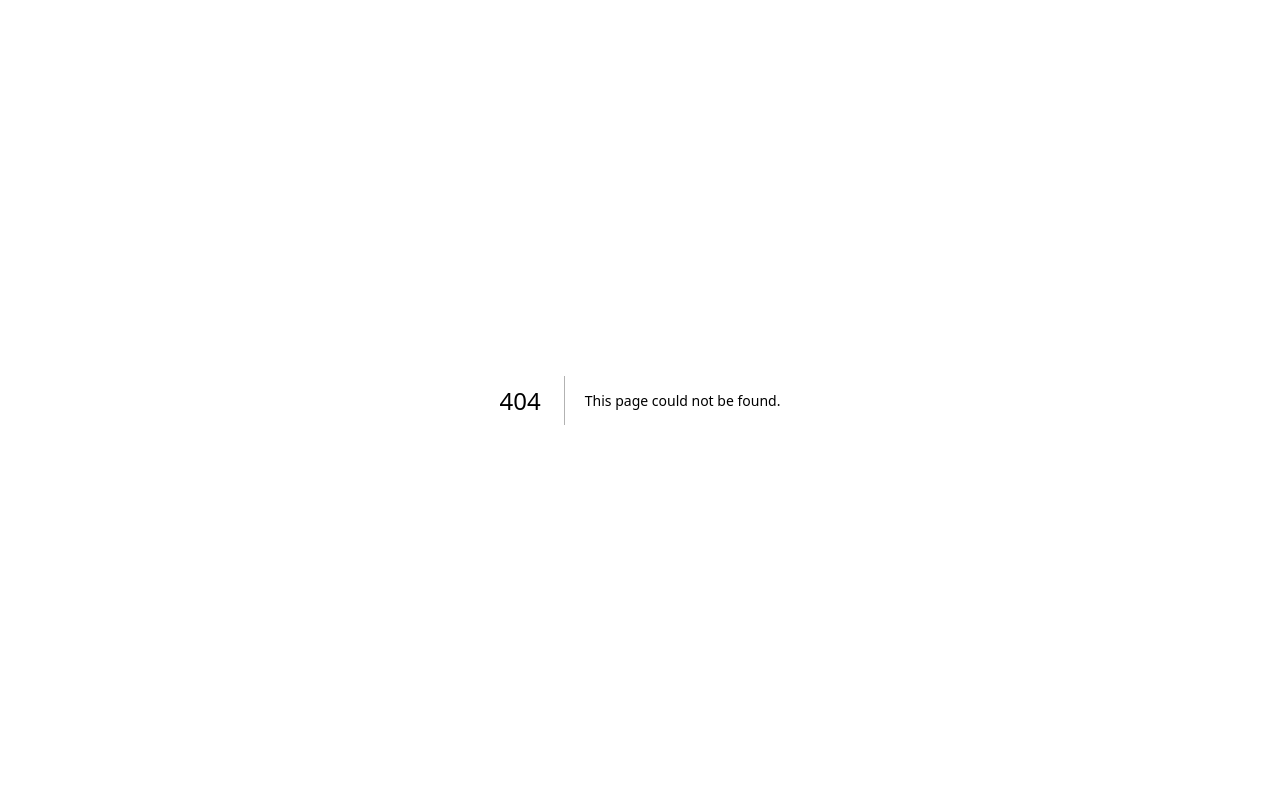
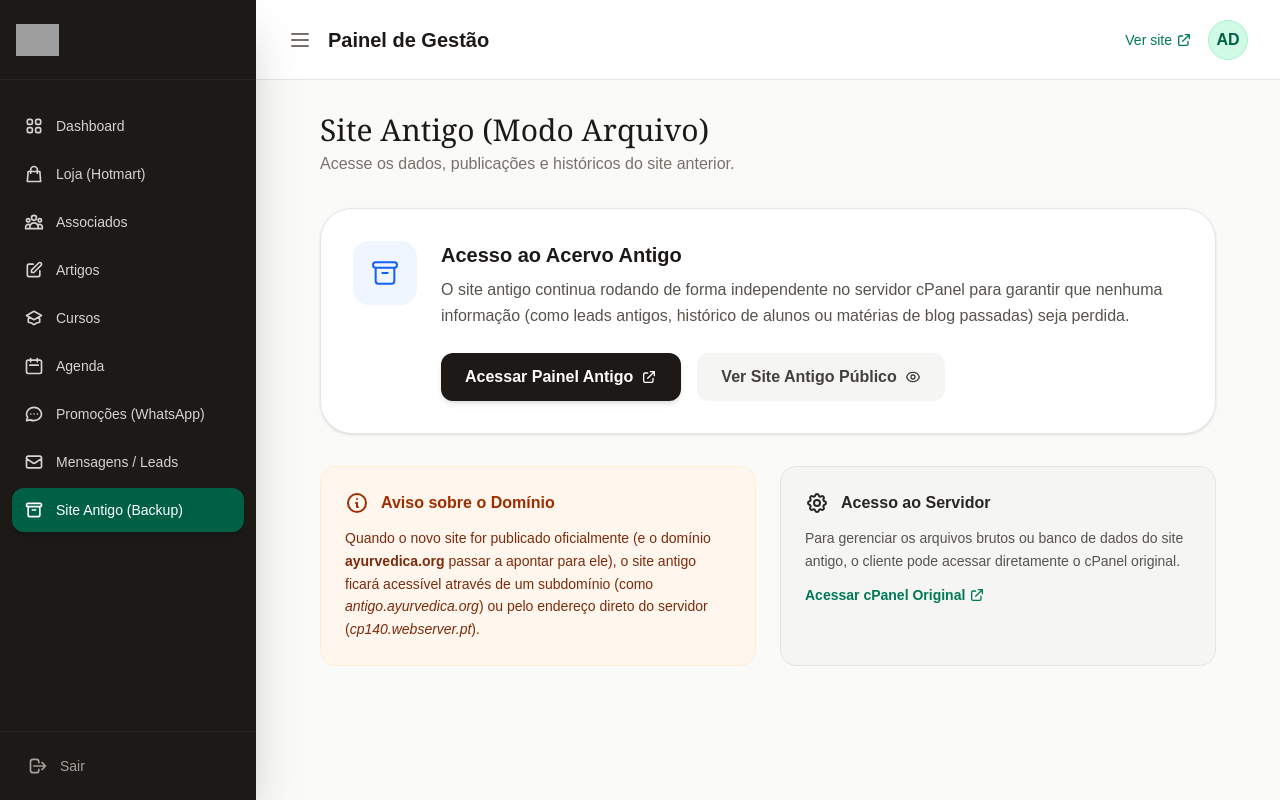
Before and after one commit to CaioDoc/ALBA, a Next.js app: page /ALBA/admin/backup in a window 1280 px wide. Before the commit this address had no page. Shown: the top 800 px of the page. Built offline with nearby package versions, Linux system fonts and the light colour scheme; grey boxes are pictures that could not be loaded.

Commit message:
fix admin backup

```diff
--- /dev/null
+++ b/app/admin/backup/page.tsx
@@ -0,0 +1,84 @@
+"use client";
+
+import React from 'react';
+
+export default function BackupSiteAntigoPage() {
+  return (
+    <div className="max-w-4xl mx-auto animate-fade-in-up">
+      <div className="mb-8">
+        <h2 className="text-3xl font-serif text-stone-900">Site Antigo (Modo Arquivo)</h2>
+        <p className="text-stone-500 mt-1">
+          Acesse os dados, publicações e históricos do site anterior.
+        </p>
+      </div>
+
+      <div className="bg-white rounded-[2rem] border border-stone-200 p-8 shadow-sm mb-8">
+        <div className="flex items-start gap-6">
+          <div className="w-16 h-16 bg-blue-50 text-blue-600 rounded-2xl flex items-center justify-center flex-shrink-0">
+            <svg className="w-8 h-8" fill="none" viewBox="0 0 24 24" stroke="currentColor">
+              <path strokeLinecap="round" strokeLinejoin="round" strokeWidth={1.5} d="M5 8h14M5 8a2 2 0 110-4h14a2 2 0 110 4M5 8v10a2 2 0 002 2h10a2 2 0 002-2V8m-9 4h4" />
+            </svg>
+          </div>
+          <div>
+            <h3 className="text-xl font-bold text-stone-900 mb-2">Acesso ao Acervo Antigo</h3>
+            <p className="text-stone-600 mb-6 leading-relaxed">
+              O site antigo continua rodando de forma independente no servidor cPanel para garantir que nenhuma informação (como leads antigos, histórico de alunos ou matérias de blog passadas) seja perdida.
+            </p>
+
+            <div className="flex flex-wrap gap-4">
+              <a
+                href="https://ayurvedica.org/wp-admin"
+                target="_blank"
+                rel="noopener noreferrer"
+                className="inline-flex items-center gap-2 bg-stone-900 text-white px-6 py-3 rounded-xl font-bold hover:bg-stone-800 transition-colors shadow-md"
+              >
+                Acessar Painel Antigo
+                <svg className="w-4 h-4" fill="none" viewBox="0 0 24 24" stroke="currentColor"><path strokeLinecap="round" strokeLinejoin="round" strokeWidth={2} d="M10 6H6a2 2 0 00-2 2v10a2 2 0 002 2h10a2 2 0 002-2v-4M14 4h6m0 0v6m0-6L10 14" /></svg>
+              </a>
+              <a
+                href="https://ayurvedica.org"
+                target="_blank"
+                rel="noopener noreferrer"
+                className="inline-flex items-center gap-2 bg-stone-100 text-stone-700 px-6 py-3 rounded-xl font-bold hover:bg-stone-200 transition-colors"
+              >
+                Ver Site Antigo Público
+                <svg className="w-4 h-4" fill="none" viewBox="0 0 24 24" stroke="currentColor"><path strokeLinecap="round" strokeLinejoin="round" strokeWidth={2} d="M15 12a3 3 0 11-6 0 3 3 0 016 0z" /><path strokeLinecap="round" strokeLinejoin="round" strokeWidth={2} d="M2.458 12C3.732 7.943 7.523 5 12 5c4.478 0 8.268 2.943 9.542 7-1.274 4.057-5.064 7-9.542 7-4.477 0-8.268-2.943-9.542-7z" /></svg>
+              </a>
+            </div>
+          </div>
+        </div>
+      </div>
+
+      <div className="grid md:grid-cols-2 gap-6">
+        <div className="bg-orange-50 border border-orange-100 rounded-2xl p-6">
+          <div className="flex items-center gap-3 text-orange-800 mb-3">
+            <svg className="w-6 h-6" fill="none" viewBox="0 0 24 24" stroke="currentColor"><path strokeLinecap="round" strokeLinejoin="round" strokeWidth={2} d="M13 16h-1v-4h-1m1-4h.01M21 12a9 9 0 11-18 0 9 9 0 0118 0z" /></svg>
+            <h4 className="font-bold">Aviso sobre o Domínio</h4>
+          </div>
+          <p className="text-orange-900 text-sm leading-relaxed">
+            Quando o novo site for publicado oficialmente (e o domínio <strong>ayurvedica.org</strong> passar a apontar para ele), o site antigo ficará acessível através de um subdomínio (como <em>antigo.ayurvedica.org</em>) ou pelo endereço direto do servidor (<em>cp140.webserver.pt</em>).
+          </p>
+        </div>
+
+        <div className="bg-stone-100 border border-stone-200 rounded-2xl p-6">
+          <div className="flex items-center gap-3 text-stone-800 mb-3">
+            <svg className="w-6 h-6" fill="none" viewBox="0 0 24 24" stroke="currentColor"><path strokeLinecap="round" strokeLinejoin="round" strokeWidth={2} d="M10.325 4.317c.426-1.756 2.924-1.756 3.35 0a1.724 1.724 0 002.573 1.066c1.543-.94 3.31.826 2.37 2.37a1.724 1.724 0 001.065 2.572c1.756.426 1.756 2.924 0 3.35a1.724 1.724 0 00-1.066 2.573c.94 1.543-.826 3.31-2.37 2.37a1.724 1.724 0 00-2.572 1.065c-.426 1.756-2.924 1.756-3.35 0a1.724 1.724 0 00-2.573-1.066c-1.543.94-3.31-.826-2.37-2.37a1.724 1.724 0 00-1.065-2.572c-1.756-.426-1.756-2.924 0-3.35a1.724 1.724 0 001.066-2.573c-.94-1.543.826-3.31 2.37-2.37.996.608 2.296.07 2.572-1.065z" /><path strokeLinecap="round" strokeLinejoin="round" strokeWidth={2} d="M15 12a3 3 0 11-6 0 3 3 0 016 0z" /></svg>
+            <h4 className="font-bold">Acesso ao Servidor</h4>
+          </div>
+          <p className="text-stone-600 text-sm leading-relaxed mb-3">
+            Para gerenciar os arquivos brutos ou banco de dados do site antigo, o cliente pode acessar diretamente o cPanel original.
+          </p>
+          <a
+            href="https://cp140.webserver.pt:2083"
+            target="_blank"
+            rel="noopener noreferrer"
+            className="text-emerald-700 hover:text-emerald-800 text-sm font-bold flex items-center gap-1"
+          >
+            Acessar cPanel Original
+            <svg className="w-4 h-4" fill="none" viewBox="0 0 24 24" stroke="currentColor"><path strokeLinecap="round" strokeLinejoin="round" strokeWidth={2} d="M10 6H6a2 2 0 00-2 2v10a2 2 0 002 2h10a2 2 0 002-2v-4M14 4h6m0 0v6m0-6L10 14" /></svg>
+          </a>
+        </div>
+      </div>
+    </div>
+  );
+}
--- a/app/admin/layout.tsx
+++ b/app/admin/layout.tsx
@@ -17,6 +17,7 @@ export default function AdminLayout({ children }: { children: React.ReactNode })
     { name: 'Agenda', path: '/admin/agenda', icon: 'M8 7V3m8 4V3m-9 8h10M5 21h14a2 2 0 002-2V7a2 2 0 00-2-2H5a2 2 0 00-2 2v12a2 2 0 002 2z' },
     { name: 'Promoções (WhatsApp)', path: '/admin/promocoes', icon: 'M8 12h.01M12 12h.01M16 12h.01M21 12c0 4.418-4.03 8-9 8a9.863 9.863 0 01-4.255-.949L3 20l1.395-3.72C3.512 15.042 3 13.574 3 12c0-4.418 4.03-8 9-8s9 3.582 9 8z' },
     { name: 'Mensagens / Leads', path: '/admin/leads', icon: 'M3 8l7.89 5.26a2 2 0 002.22 0L21 8M5 19h14a2 2 0 002-2V7a2 2 0 00-2-2H5a2 2 0 00-2 2v10a2 2 0 002 2z' },
+    { name: 'Site Antigo (Backup)', path: '/admin/backup', icon: 'M5 8h14M5 8a2 2 0 110-4h14a2 2 0 110 4M5 8v10a2 2 0 002 2h10a2 2 0 002-2V8m-9 4h4' },
   ];
 
   return (
```
